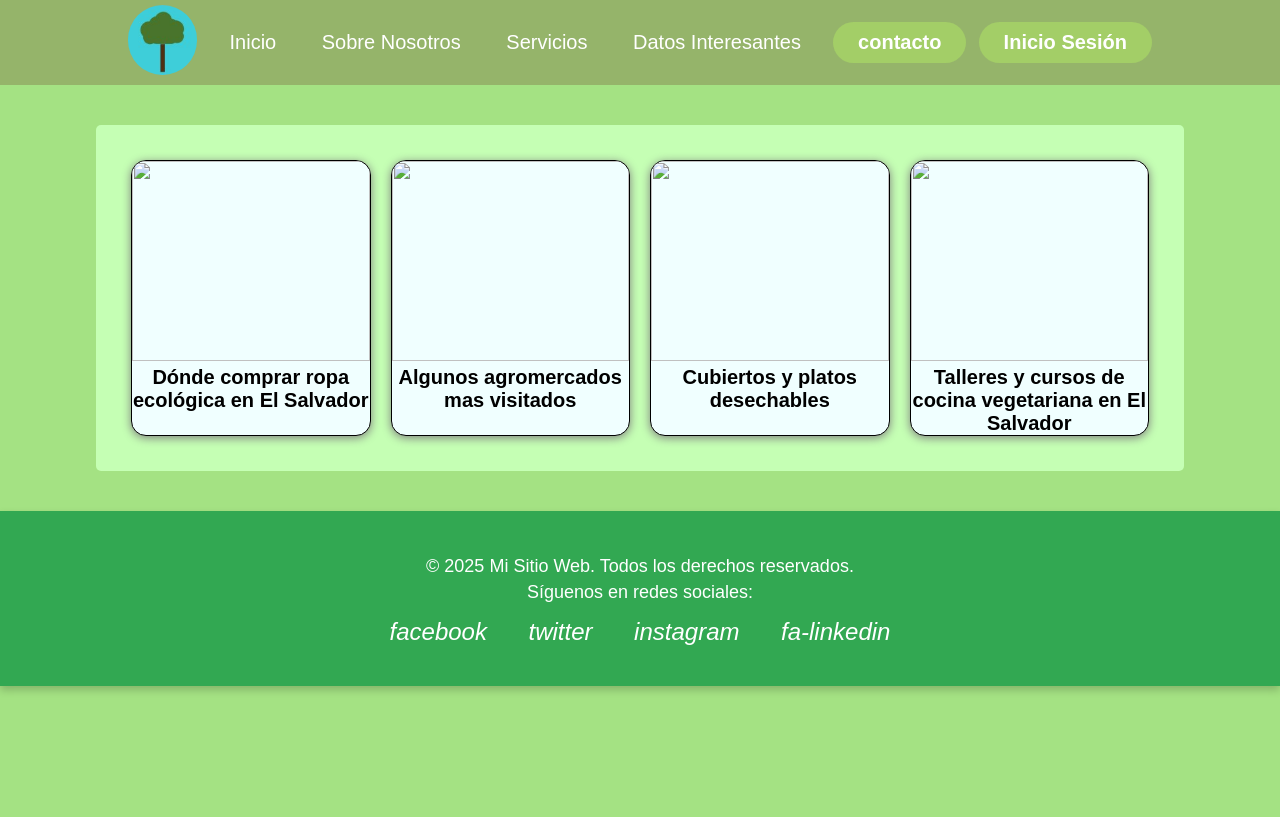
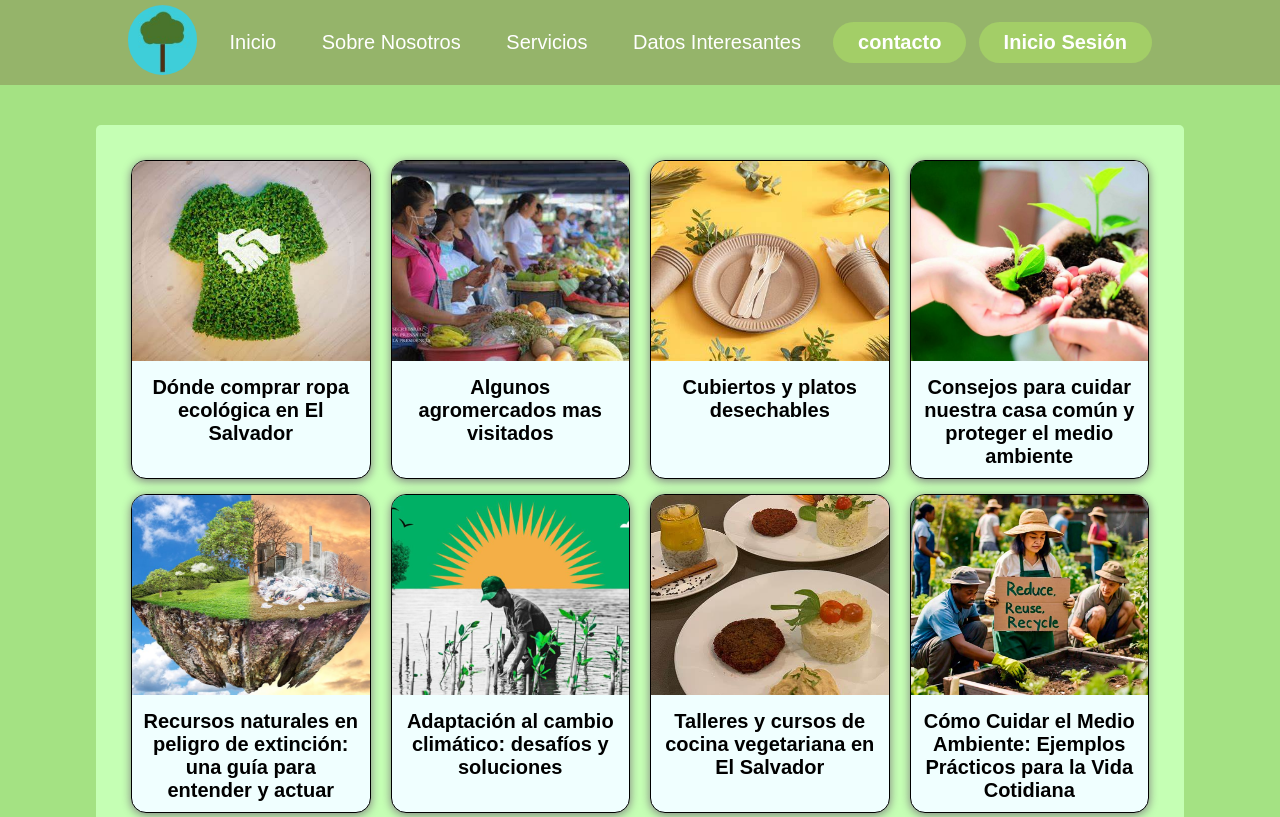
Before and after one commit to allan-pardo/Proyecto-de-Modulo, a plain HTML site: page paginas/servicios.html in a window 1280 px wide. Shown: the top 817 px of the page. Drawn offline with Linux system fonts and the light colour scheme.

Commit message:
terminado

```diff
--- a/Css/styles.css
+++ b/Css/styles.css
@@ -107,6 +107,9 @@ footer a:hover {
     margin: 3px auto;
     padding: 25px;
 }
+.Dic ul{
+    line-height: 30px;
+}
 .Dic-img{
     background-color: azure;
     width: 600px;
@@ -153,3 +156,6 @@ footer a:hover {
     height: 200px;
     object-fit: cover;
 }
+.card h3{
+    padding: 10px;
+}
--- a/paginas/servicios.html
+++ b/paginas/servicios.html
@@ -27,20 +27,38 @@
         <section class="in">
             <div class="container">
                 <div class="card">
-                    <img src="" alt="">
+                    <img src="../img/ropa.jpg" alt="ropa ecologica">
                     <h3>Dónde comprar ropa  ecológica en El Salvador</h3>
                 </div>
                 <div class="card">
-                    <img src="" alt="">
+                    <img src="../img/agromer.jpg" alt="agromercado">
                     <h3>Algunos agromercados mas visitados</h3>
                 </div>
                 <div class="card">
-                    <img src="" alt="">
+                    <img src="../img/desbio.jpg" alt="Cubiertos biodegradables">
                     <h3>Cubiertos y platos desechables</h3>
                 </div>
                 <div class="card">
-                    <img src="" alt="">
+                    <img src="../img/taj.1.jpg" alt="Cubiertos biodegradables">
+                    <h3>Consejos para cuidar nuestra casa común y proteger el medio ambiente</h3>
+                </div>
+            </div>
+            <div class="container">
+                <div class="card">
+                    <img src="../img/taj2.jpg" alt="Comida vegetariana">
+                    <h3>Recursos naturales en peligro de extinción: una guía para entender y actuar</h3>
+                </div>
+                <div class="card">
+                    <img src="../img/taj.3.jpg" alt="Comida vegetariana">
+                    <h3>Adaptación al cambio climático: desafíos y soluciones</h3>
+                </div>
+                <div class="card">
+                    <img src="../img/vege.jpg" alt="Comida vegetariana">
                     <h3>Talleres y cursos de cocina vegetariana en El Salvador</h3>
+                </div>
+                <div class="card">
+                    <img src="../img/taj4.jpg" alt="Comida vegetariana">
+                    <h3>Cómo Cuidar el Medio Ambiente: Ejemplos Prácticos para la Vida Cotidiana</h3>
                 </div>
             </div>
 
```
Also changed, not shown: paginas/inicio.html (+9 -0 lines), img/agromer.jpg (added), img/desbio.jpg (added), img/log.jpg (added), img/ropa.jpg (added), img/taj.1.jpg (added), img/taj.3.jpg (added), img/taj2.jpg (added), img/taj4.jpg (added), img/vege.jpg (added).
